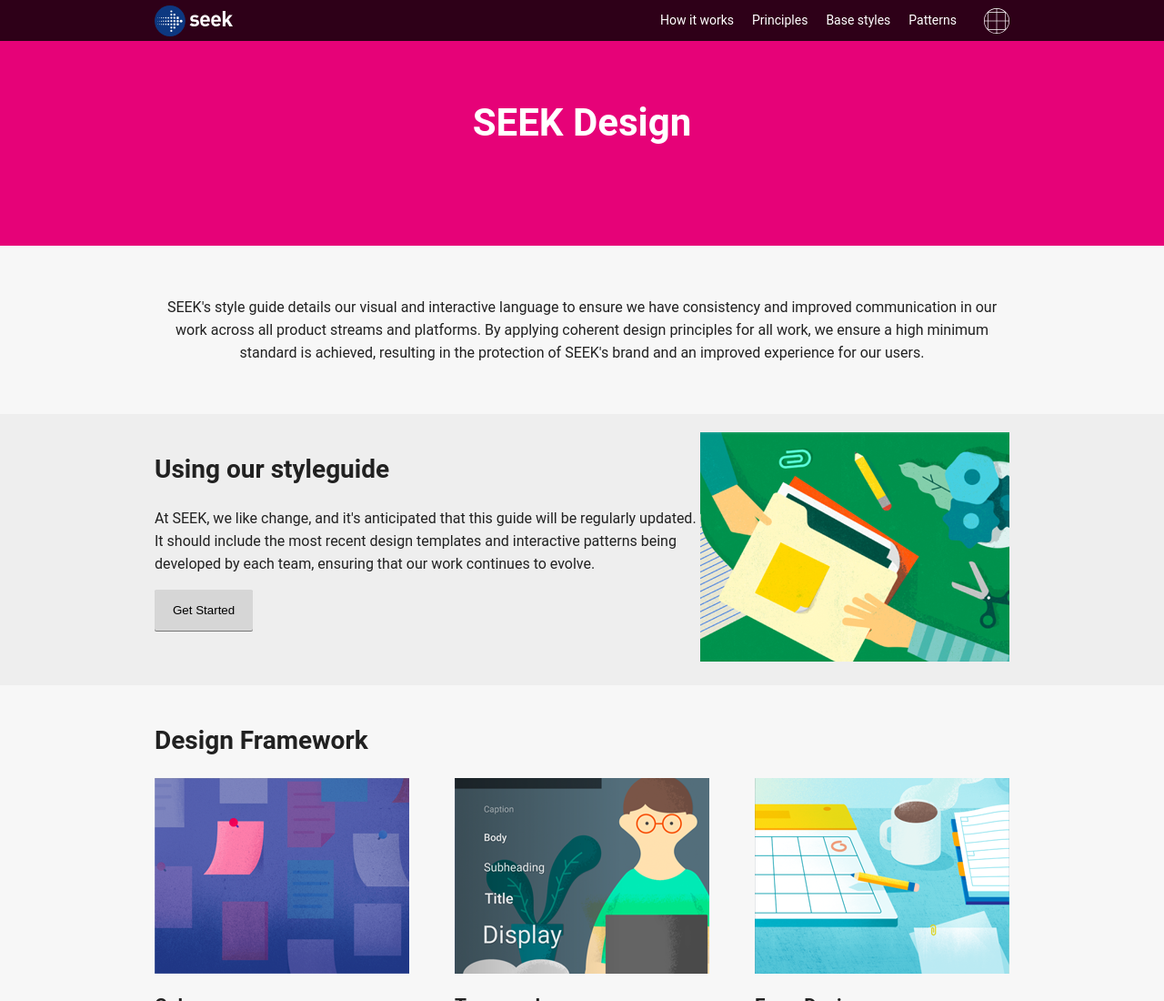
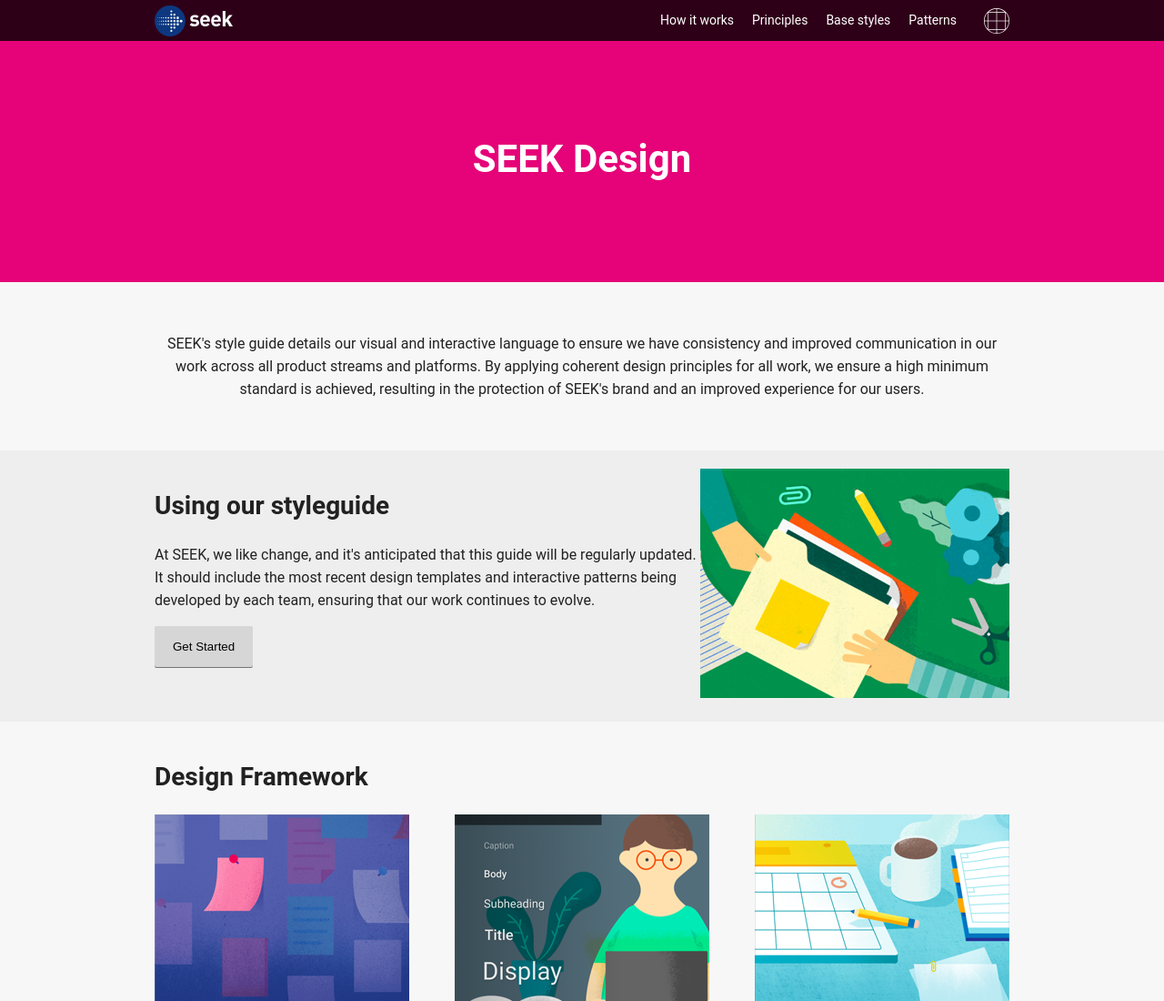
Before and after one commit to lgshaw/ux-styleguide, a website: page app/index.html in a window 1280 px wide. Shown: the top 1100 px of the page at 91% size. Drawn offline with Linux system fonts and the light colour scheme; some packages are replaced by stand-ins of ours.

Commit message:
Updating style PNGs

```diff
--- a/app/css/styles.css
+++ b/app/css/styles.css
@@ -161,7 +161,9 @@
     color: white;
     font-size: 42px;
     line-height: 270px;
-    margin: 0; }
+    margin: 0;
+    padding-top: 40px;
+  }
 
 .bck-light {
   background-color: #f7f7f7; }
```
Also changed, not shown: app/images/baseStyles/colours.png, app/images/baseStyles/dateSelector (1).png (deleted), app/images/baseStyles/icons.png, app/images/baseStyles/typography.png, app/images/patterns/searchFields.png.
